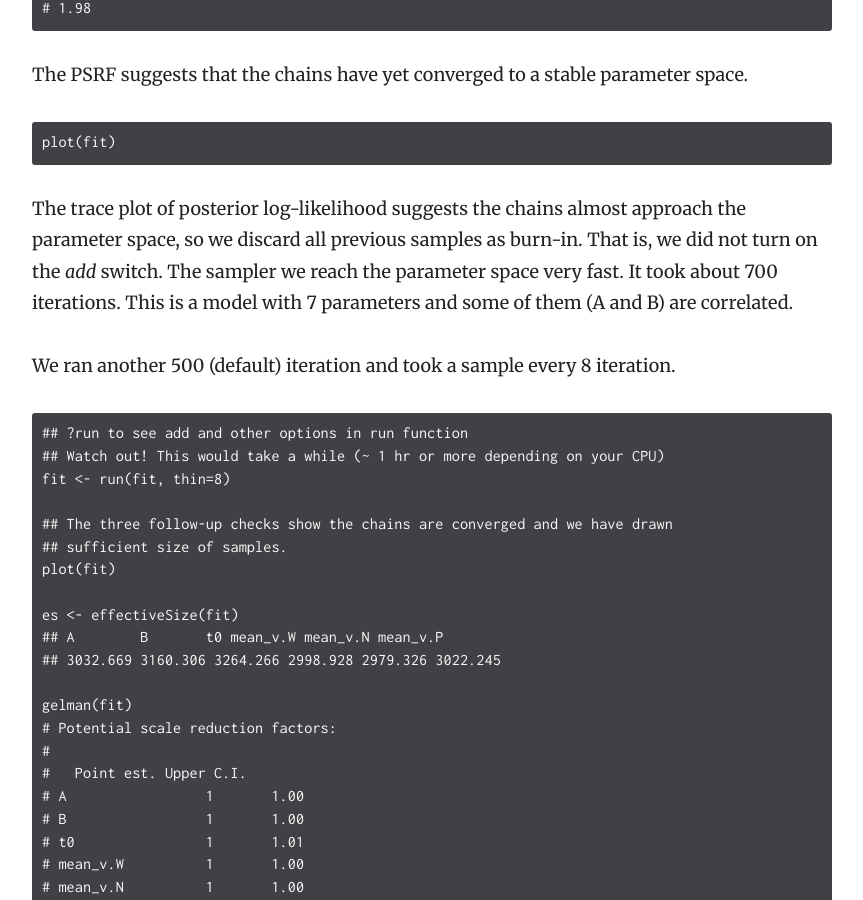
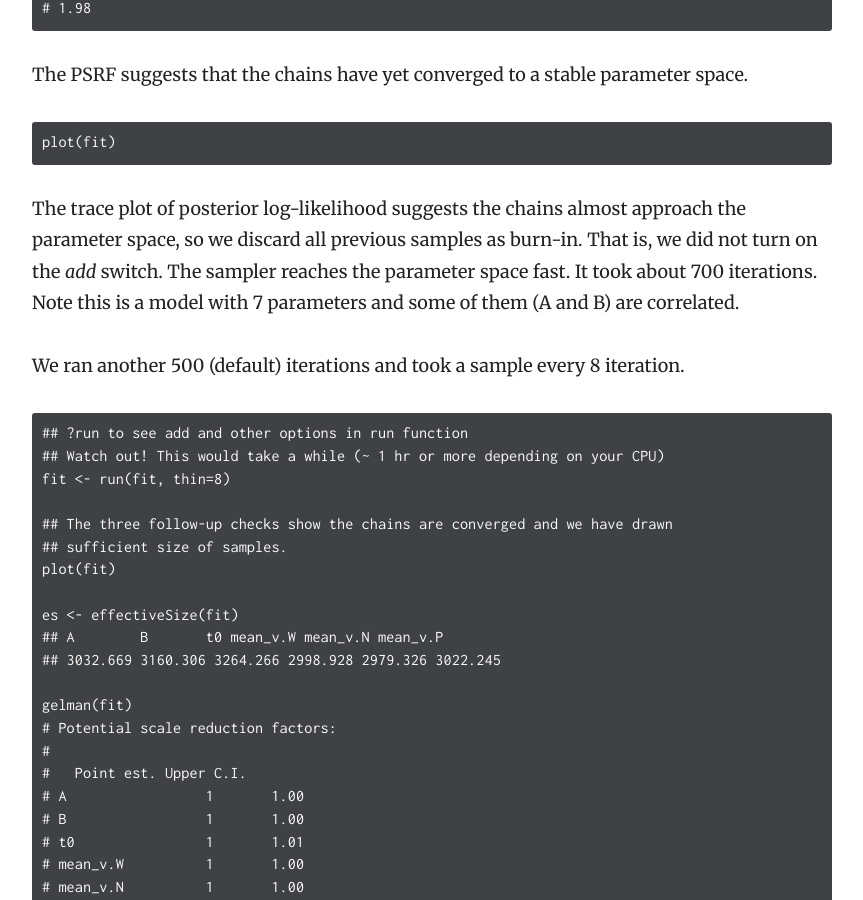
Before and after one commit to yxlin/yxlin.github.io, a Jekyll site: the page built from _docs/cognitive-model/lba3.md, in a window 1280 px wide and 900 px high, scrolled down 6391 px. Shown: the whole window, without its empty margins (358-1221 px from the left). Built offline with Jekyll 4.4.1, drawn with Linux system fonts in a browser that asks for light colours.

Commit message:
correct some typos

````diff
--- a/_docs/cognitive-model/lba3.md
+++ b/_docs/cognitive-model/lba3.md
@@ -290,10 +290,11 @@ plot(fit)
 
 The trace plot of posterior log-likelihood suggests the chains almost approach the parameter
 space, so we discard all previous samples as burn-in. That is, we did not turn on the _add_
-switch. The sampler we reach the parameter space very fast.  It took about
-700 iterations. This is a model with 7 parameters and some of them (A and B) are correlated.
+switch. The sampler reaches the parameter space fast.  It took about
+700 iterations. Note this is a model with 7 parameters and some of them
+(A and B) are correlated.
 
-We ran another 500 (default) iteration and took a sample every 8 iteration.
+We ran another 500 (default) iterations and took a sample every 8 iteration.
 
 ```
 ## ?run to see add and other options in run function
````
